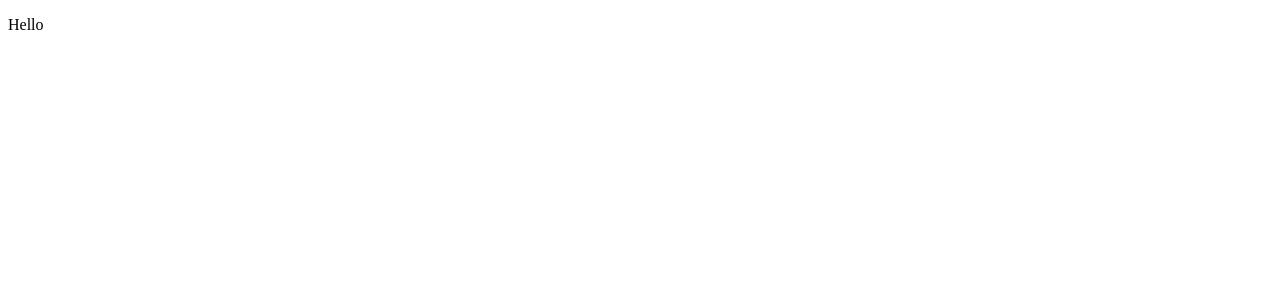
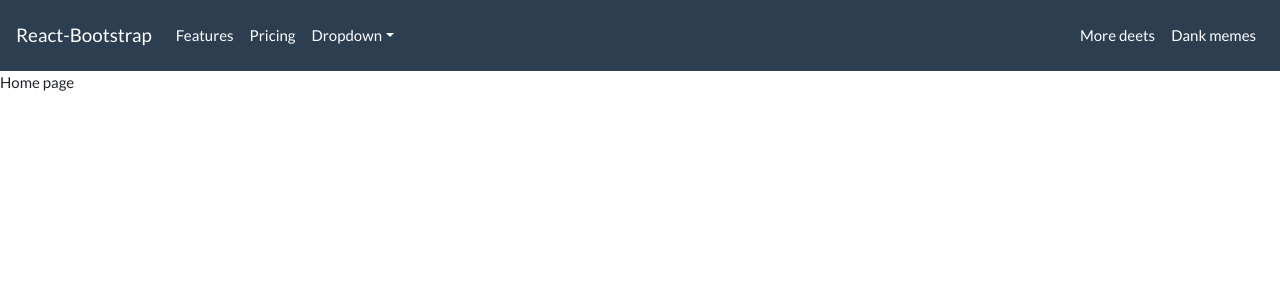
Before and after one commit to dferndz/utcs-home-page, a React (Create React App) app: page / in a window 1280 px wide. Shown: the top 300 px of the page. Built offline with nearby package versions, Linux system fonts and the light colour scheme.

Commit message:
basic app setup

```diff
--- a/src/app/index.tsx
+++ b/src/app/index.tsx
@@ -1,7 +1,28 @@
 import React from "react";
+import { BrowserRouter as Router, Switch, Route } from "react-router-dom";
+
+import { pages, Page } from "../pages";
+
+import Navbar from "../components/Navbar";
+
+import "../assets/css/bootstrap.min.css";
 
 const App = () => {
-  return <p>Hello</p>;
+  return (
+    <Router>
+      <Navbar />
+      <Switch>
+        {pages.map((page: Page, key: number) => (
+          <Route
+            exact={page.exact}
+            path={page.path}
+            component={page.component}
+            key={key}
+          />
+        ))}
+      </Switch>
+    </Router>
+  );
 };
 
 export default App;
--- /dev/null
+++ b/src/components/Navbar/index.tsx
@@ -0,0 +1,36 @@
+import React from "react";
+import { Navbar, Nav, NavDropdown } from "react-bootstrap";
+
+const NavigationBar = () => {
+  return (
+    <Navbar collapseOnSelect expand="lg" bg="primary" variant="dark">
+      <Navbar.Brand href="#home">React-Bootstrap</Navbar.Brand>
+      <Navbar.Toggle aria-controls="responsive-navbar-nav" />
+      <Navbar.Collapse id="responsive-navbar-nav">
+        <Nav className="mr-auto">
+          <Nav.Link href="#features">Features</Nav.Link>
+          <Nav.Link href="#pricing">Pricing</Nav.Link>
+          <NavDropdown title="Dropdown" id="collasible-nav-dropdown">
+            <NavDropdown.Item href="#action/3.1">Action</NavDropdown.Item>
+            <NavDropdown.Item href="#action/3.2">
+              Another action
+            </NavDropdown.Item>
+            <NavDropdown.Item href="#action/3.3">Something</NavDropdown.Item>
+            <NavDropdown.Divider />
+            <NavDropdown.Item href="#action/3.4">
+              Separated link
+            </NavDropdown.Item>
+          </NavDropdown>
+        </Nav>
+        <Nav>
+          <Nav.Link href="#deets">More deets</Nav.Link>
+          <Nav.Link eventKey={2} href="#memes">
+            Dank memes
+          </Nav.Link>
+        </Nav>
+      </Navbar.Collapse>
+    </Navbar>
+  );
+};
+
+export default NavigationBar;
--- /dev/null
+++ b/src/features/Home/index.tsx
@@ -0,0 +1,5 @@
+import React from "react";
+
+const HomePage = () => <p>Home page</p>;
+
+export default HomePage;
--- /dev/null
+++ b/src/pages.ts
@@ -0,0 +1,17 @@
+import HomePage from "./features/Home";
+
+export type Page = {
+  title: string;
+  path: string;
+  component: any;
+  exact: boolean;
+};
+
+export const pages: Page[] = [
+  {
+    title: "Home page",
+    path: "/",
+    component: HomePage,
+    exact: true,
+  },
+];
```
